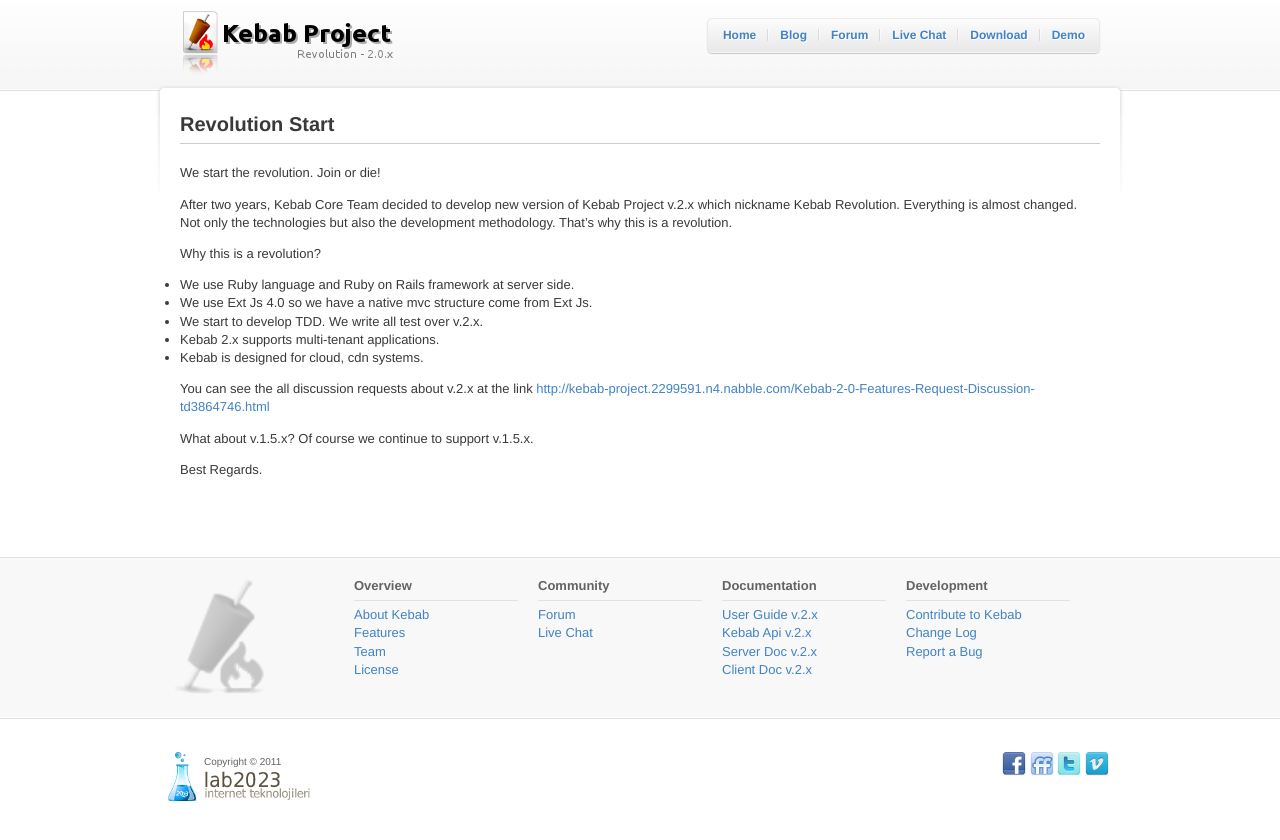
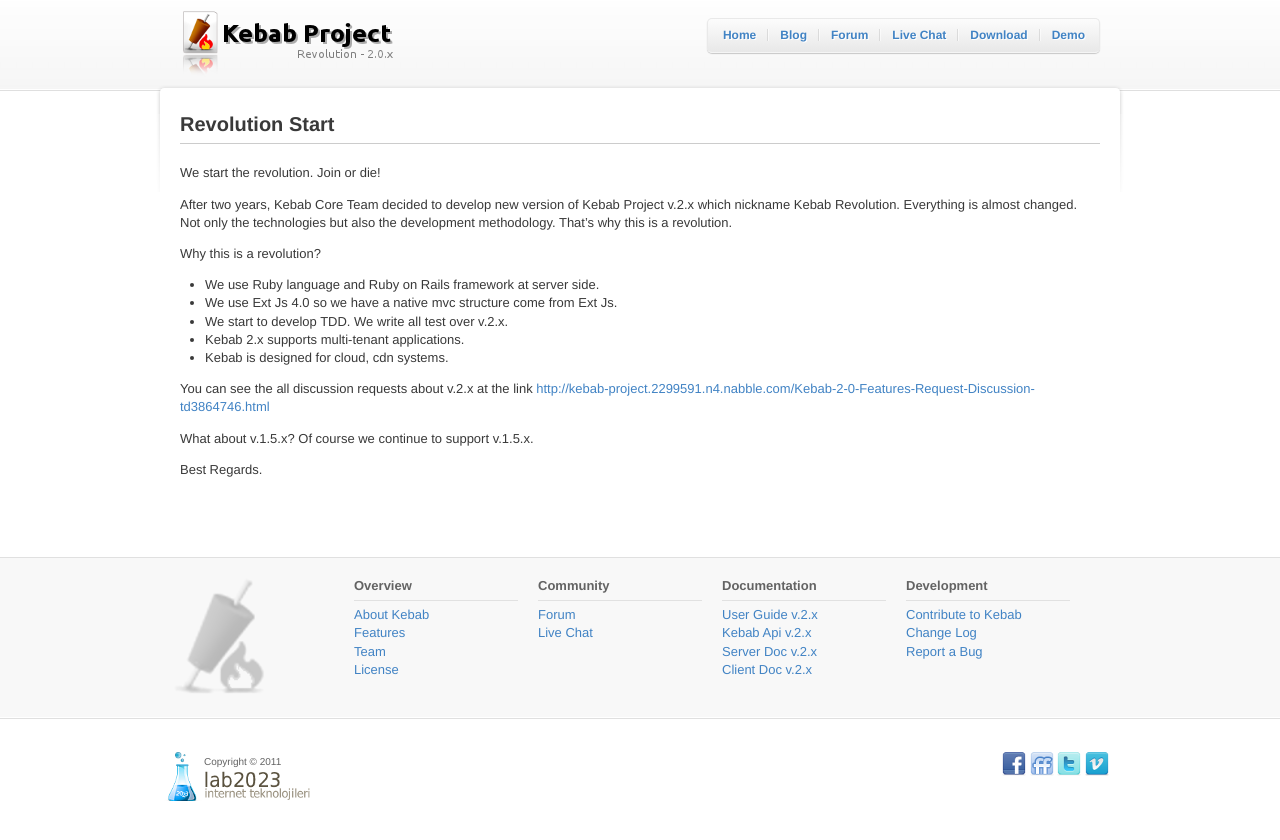
Before and after one commit to lab2023/kebab-project.com, a Jekyll site: the page built from _posts/2011-10-07-revolution-start.md, in a window 1280 px wide. Shown: the top 840 px of the page. Built offline with Jekyll 4.4.1, drawn with Linux system fonts in a browser that asks for light colours.

Commit message:
List margins were fixed.

```diff
--- a/shared/css/documentation.css
+++ b/shared/css/documentation.css
@@ -73,13 +73,13 @@
 
 blockquote {
     margin: 0 -5px;
-    padding: 0px 20px;
+    padding: 0 20px;
 }
 
 ul,
 ol {
-    margin: 0px;
-    padding: 0px;
+    margin-left: 25px;
+    padding: 0;
 }
 
 dt {
```
